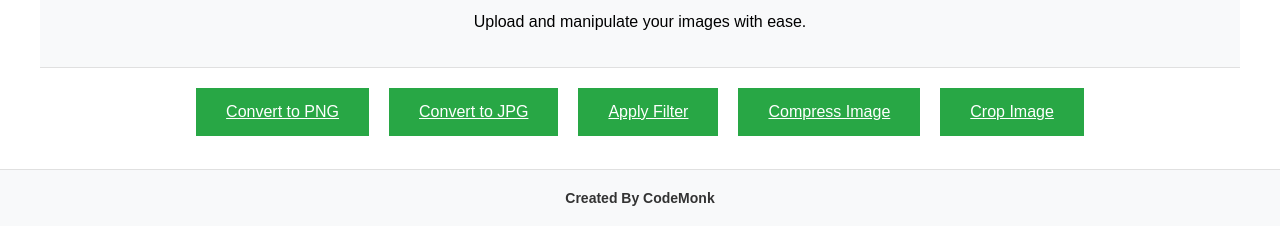
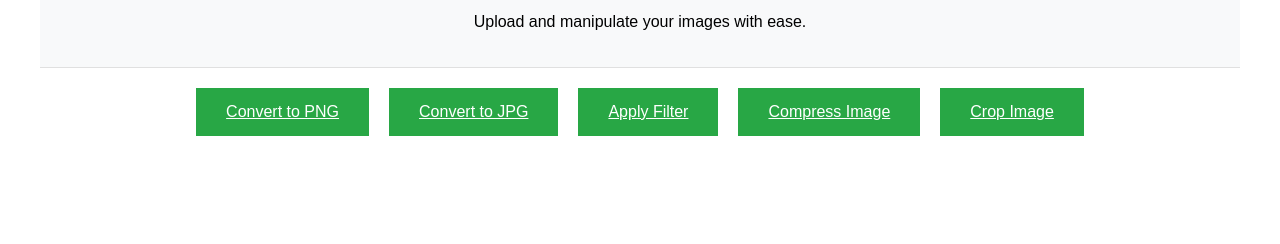
Before and after one commit to mathewchris96/new, a website: page ILuvImages/public/index.html in a window 1280 px wide. Shown: the part 80-324 px from the top of the page. Drawn offline with Linux system fonts and the light colour scheme.

Commit message:
Revert "Resolved footer (#16)" (#17)
This reverts commit 4463d3a64ec0f68f09eb06fe321b68ba204397a0.

```diff
--- a/ILuvImages/public/css/style.css
+++ b/ILuvImages/public/css/style.css
@@ -3,15 +3,12 @@ body, html {
   margin: 0;
   padding: 0;
   font-family: 'Arial', sans-serif;
-  min-height: 100%;
-  position: relative;
 }
 
 .container {
   max-width: 1200px;
   margin: 0 auto;
   padding: 20px;
-  padding-bottom: 70px; /* Added padding bottom for footer */
 }
 
 .header {
@@ -110,16 +107,3 @@ body, html {
     flex-direction: column;
   }
 }
-
-/* Footer Styles */
-.footer {
-  font-size: 14px;
-  color: #333;
-  text-align: center;
-  padding: 20px 0;
-  position: absolute;
-  bottom: 0; /* Positioned at the bottom of the page */
-  width: 100%; /* Full width */
-  background-color: #f8f9fa;
-  border-top: 1px solid #e0e0e0;
-  font-weight: bold; /* Making the text bold */
--- a/ILuvImages/public/index.html
+++ b/ILuvImages/public/index.html
@@ -21,9 +21,5 @@
             <a href="crop_image.html" class="option-button">Crop Image</a>
         </div>
     </div>
-    <footer class="footer">
-        Created By CodeMonk
-    </footer>
     <script src="js/upload.js"></script>
 </body>
-</html>
```
